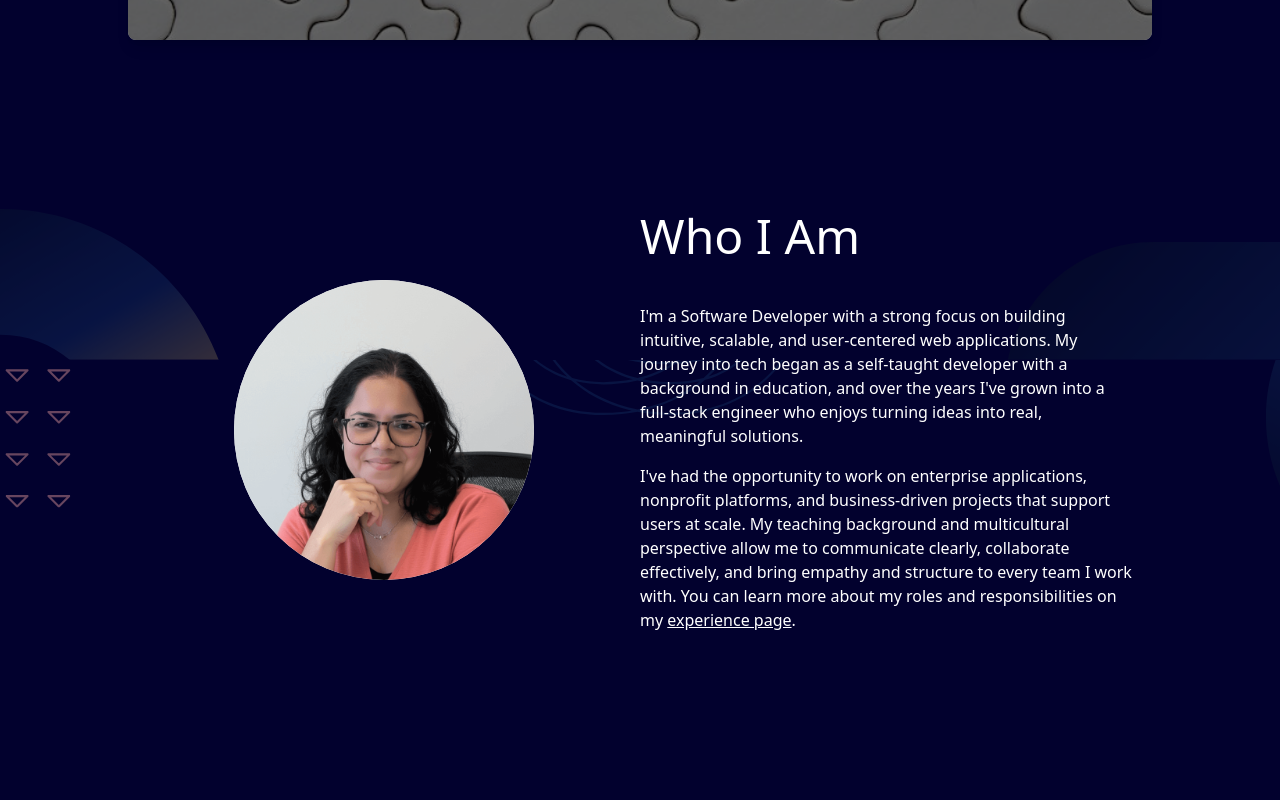
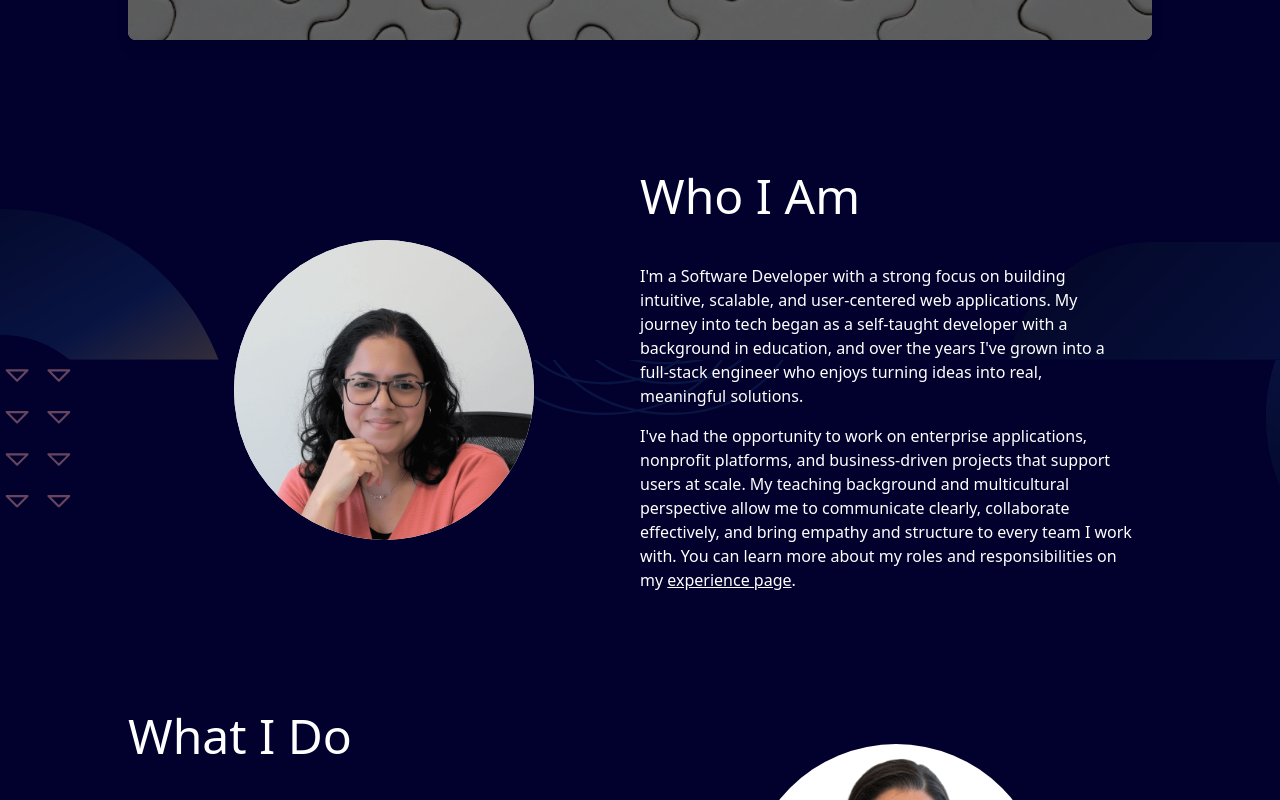
Before and after one commit to Cmmh1101/portfoliov4-next, a Next.js app: page /about in a window 1280 px wide. Shown: the part 440-1240 px from the top of the page. Built offline with nearby package versions, Linux system fonts and the light colour scheme.

Commit message:
images optimized

```diff
--- a/components/aboutMe/AboutMe.tsx
+++ b/components/aboutMe/AboutMe.tsx
@@ -9,7 +9,7 @@
       <div className="flex justify-center items-center flex-col">
         {aboutMeSections.map((content, i) => {
           return (
-            <div key={i} className="flex flex-col items-center justify-center py-20">
+            <div key={i} className="flex flex-col items-center justify-center py-10">
               <div className={`flex flex-col md:flex-row items-center ${i % 2 !== 0 &&'md:flex-row-reverse'}`}>
                 <div className="md:w-1/2">
                   <div className="section-image relative mx-auto">
--- a/next.config.js
+++ b/next.config.js
@@ -2,9 +2,6 @@
 const nextConfig = {
   output: 'export',
   reactStrictMode: true,
-  images: {
-    unoptimized: true,
-  },
 }
 
 module.exports = nextConfig
```
Also changed, not shown: components/experience/ExperienceItem.tsx (indentation only).
